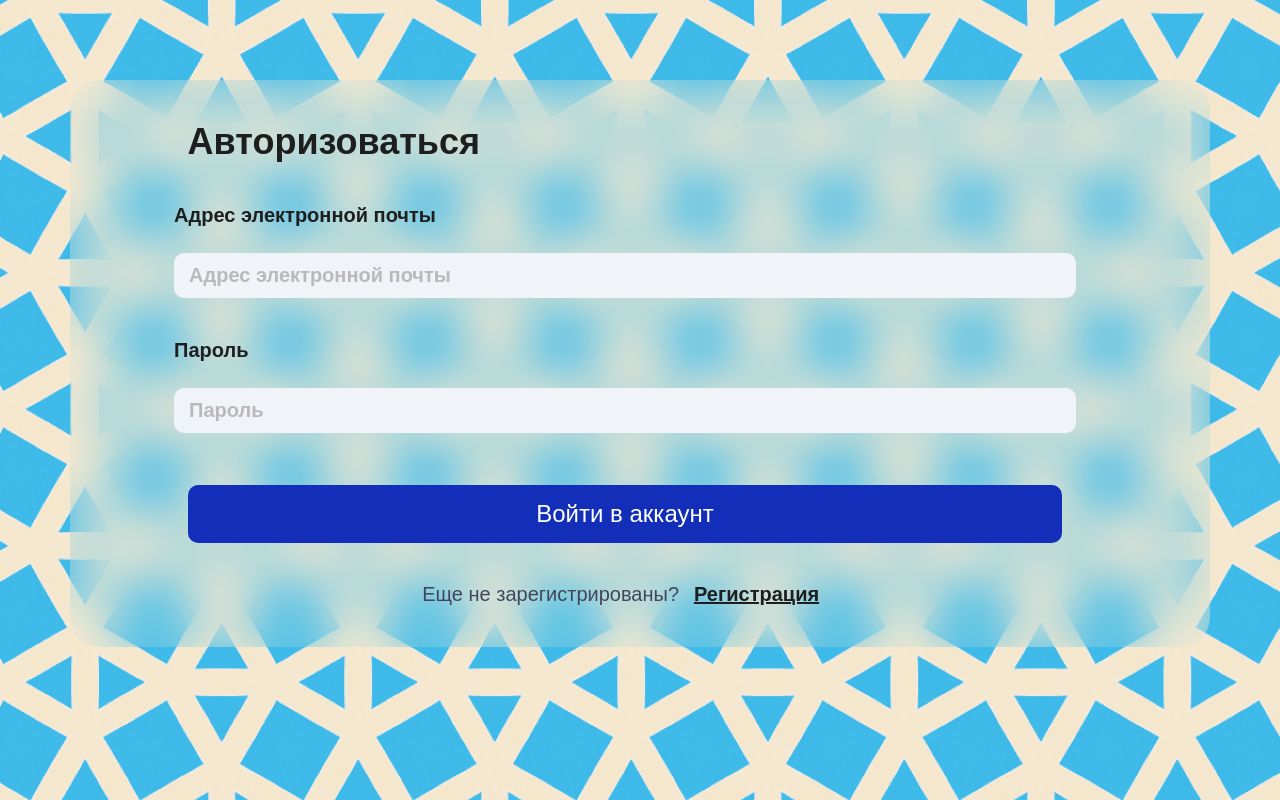
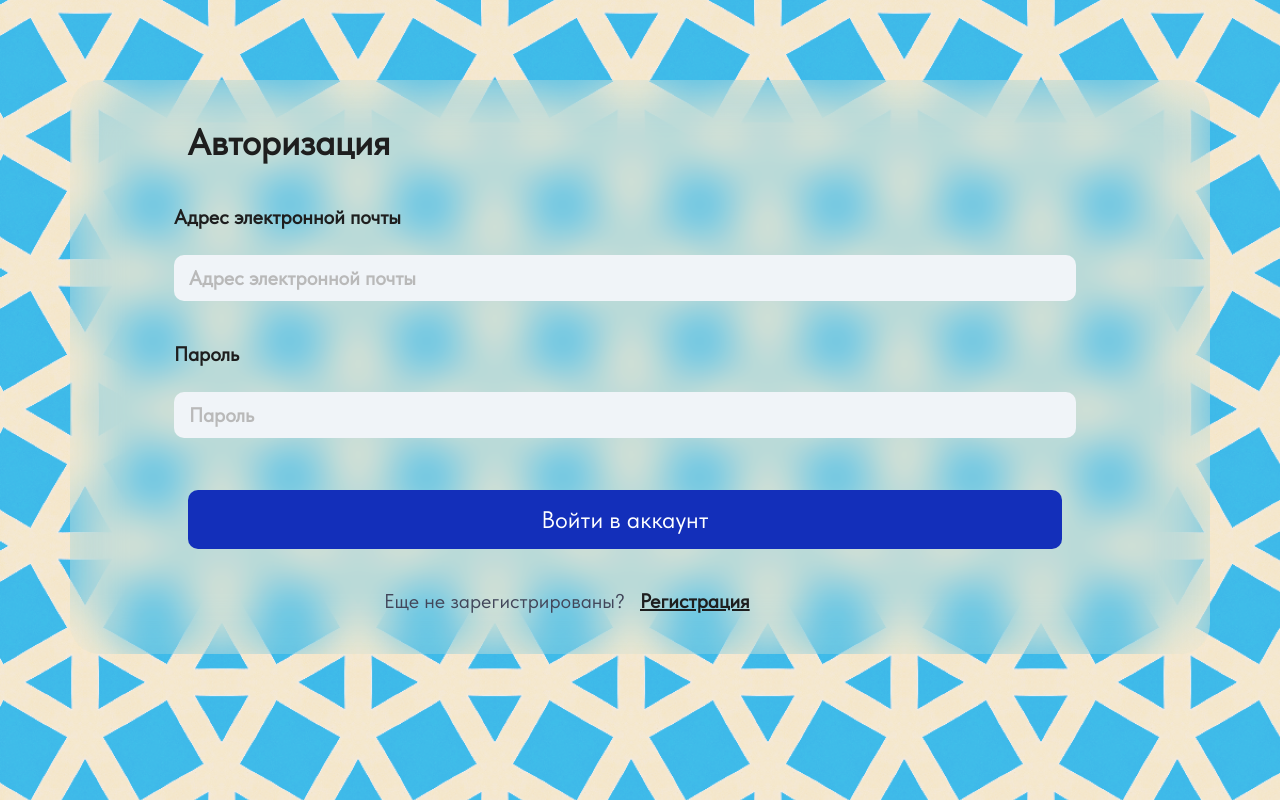
Before and after one commit to guffinnn/urbanTransportReact, a React (Create React App) app: page / in a window 1280 px wide. Built offline with nearby package versions, Linux system fonts and the light colour scheme.

Commit message:
add some styles

```diff
--- a/src/pages/LogIn.js
+++ b/src/pages/LogIn.js
@@ -11,7 +11,7 @@ function LogIn() {
             <div className="container glass">
                 <div className="row form">
                     <div className="col-md-12">
-                        <p className="col-md-12" id="sign__up">Авторизоваться</p>
+                        <p className="col-md-12" id="sign__up">Авторизация</p>
                         <form>
                             <Input />
                             <Submit />
--- a/src/styles/log_in_style.css
+++ b/src/styles/log_in_style.css
@@ -3,11 +3,17 @@
 }
 
 @font-face {
-    font-family: 'Tilda Sans', sans-serif;
-    src: url("./fonts/TildaSans-Regular.woff");
+    font-family: 'Tilda Sans';
+    src:
+            url('./fonts/TildaSans-Regular.woff2') format('woff2'),
+            url('./fonts/TildaSans-Regular.woff') format('woff');
+    font-weight: normal;
+    font-style: normal;
 }
 
 body {
+    width: 100%;
+    height: 100%;
     background: url("./img/background1.png"), lightgray 50% / cover no-repeat;
 }
 
@@ -46,9 +52,6 @@ form {
     padding: 0;
 
     margin-top: 40px;
-
-    margin-left: 5%;
-    margin-right: 5%;
 }
 
 #sign__up {
```
